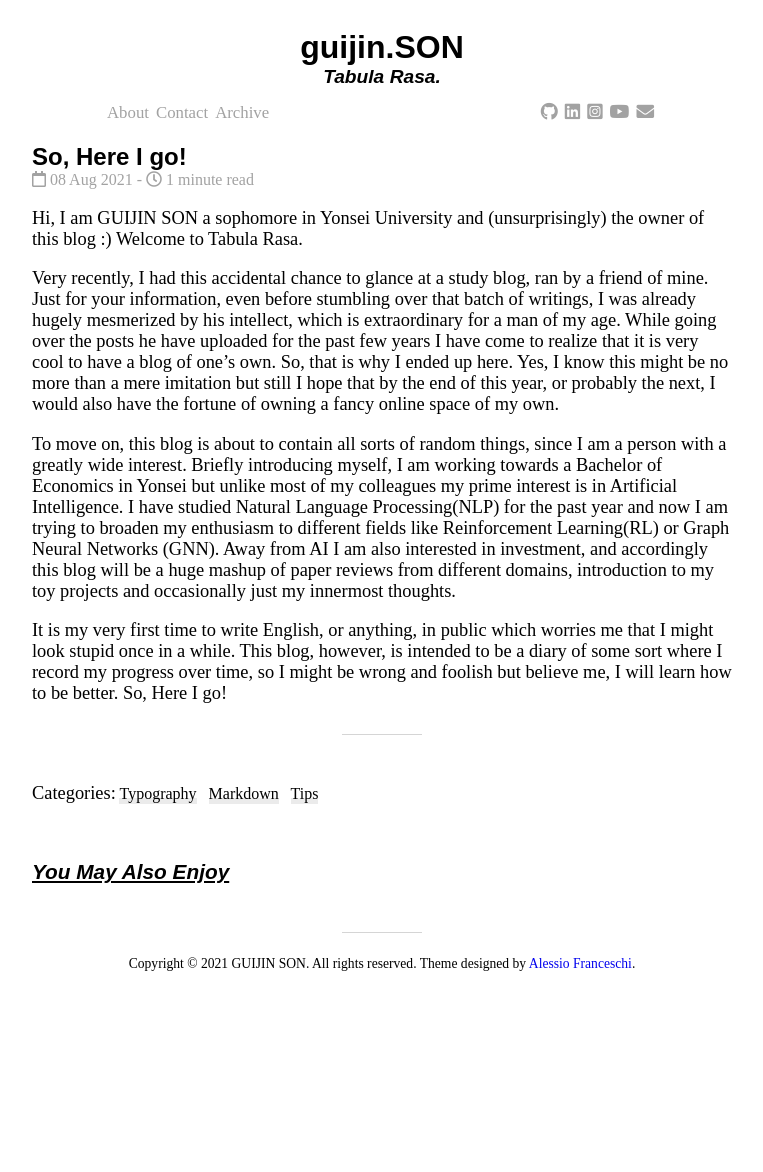
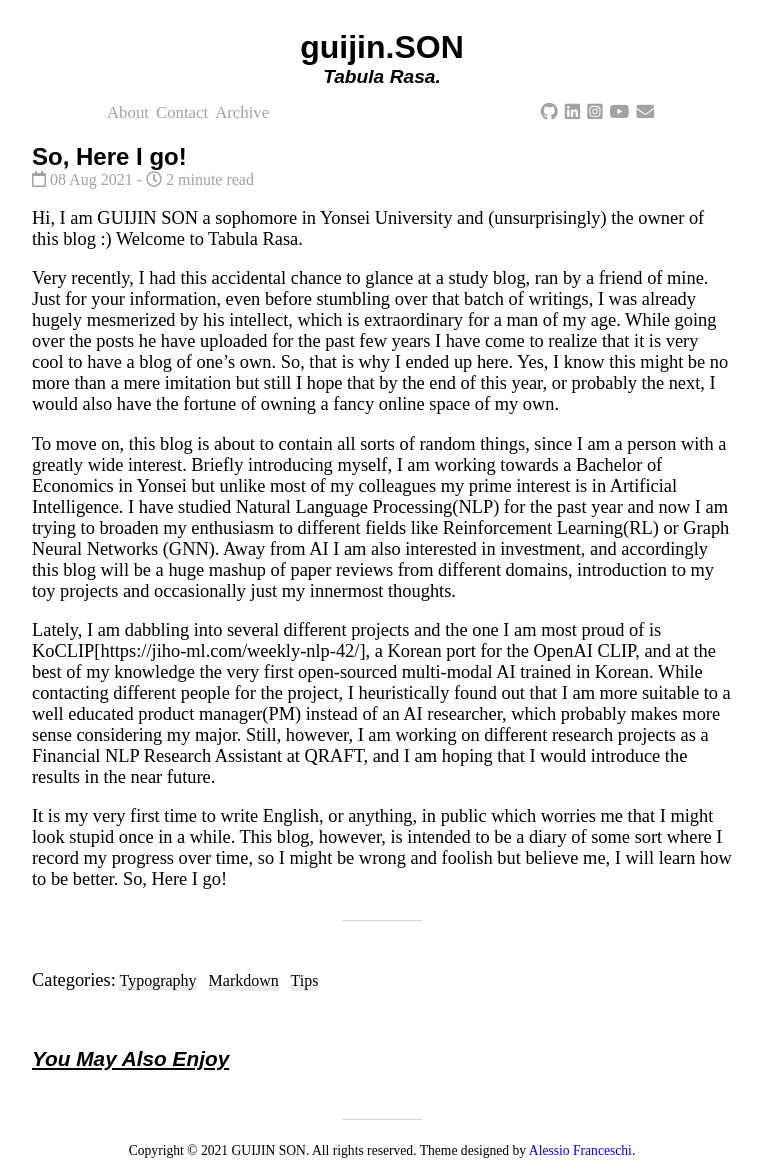
Before and after one commit to guijinSON/guijinSON.github.io, a Jekyll site: the page built from _posts/2021-08-08-Here-I Go.md, in a window 1280 px wide. Shown: the whole page, without its empty margins (258-1021 px from the left). Built offline with Jekyll 4.4.1, drawn with Linux system fonts in a browser that asks for light colours; nearby versions of some CDN libraries; comment, search, counter and statistics services are not loaded; before the commit the page ends 986 px from its top, so only the background shows below that.

Commit message:
Update 2021-08-08-Here-I Go.md

```diff
--- a/_posts/2021-08-08-Here-I Go.md
+++ b/_posts/2021-08-08-Here-I Go.md
@@ -11,4 +11,6 @@ Very recently, I had this accidental chance to glance at a study blog, ran by a
 
 To move on, this blog is about to contain all sorts of random things, since I am a person with a greatly wide interest. Briefly introducing myself, I am working towards a Bachelor of Economics in Yonsei but unlike most of my colleagues my prime interest is in Artificial Intelligence. I have studied Natural Language Processing(NLP) for the past year and now I am trying to broaden my enthusiasm to different fields like Reinforcement Learning(RL) or Graph Neural Networks (GNN). Away from AI I am also interested in investment, and accordingly this blog will be a huge mashup of paper reviews from different domains, introduction to my toy projects and occasionally just my innermost thoughts.
 
+Lately, I am dabbling into several different projects and the one I am most proud of is KoCLIP[https://jiho-ml.com/weekly-nlp-42/], a Korean port for the OpenAI CLIP, and at the best of my knowledge the very first open-sourced multi-modal AI trained in Korean. While contacting different people for the project, I heuristically found out that I am more suitable to a well educated product manager(PM) instead of an AI researcher, which probably makes more sense  considering my major. Still, however, I am working on different research projects as  a Financial NLP Research Assistant at QRAFT, and I am hoping that I would introduce the results in the near future.
+
 It is my very first time to write English, or anything, in public which worries me that I might look stupid once in a while. This blog, however, is intended to be a diary of some sort where I record my progress over time, so I might be wrong and foolish but believe me, I will learn how to be better. So, Here I go!
```
